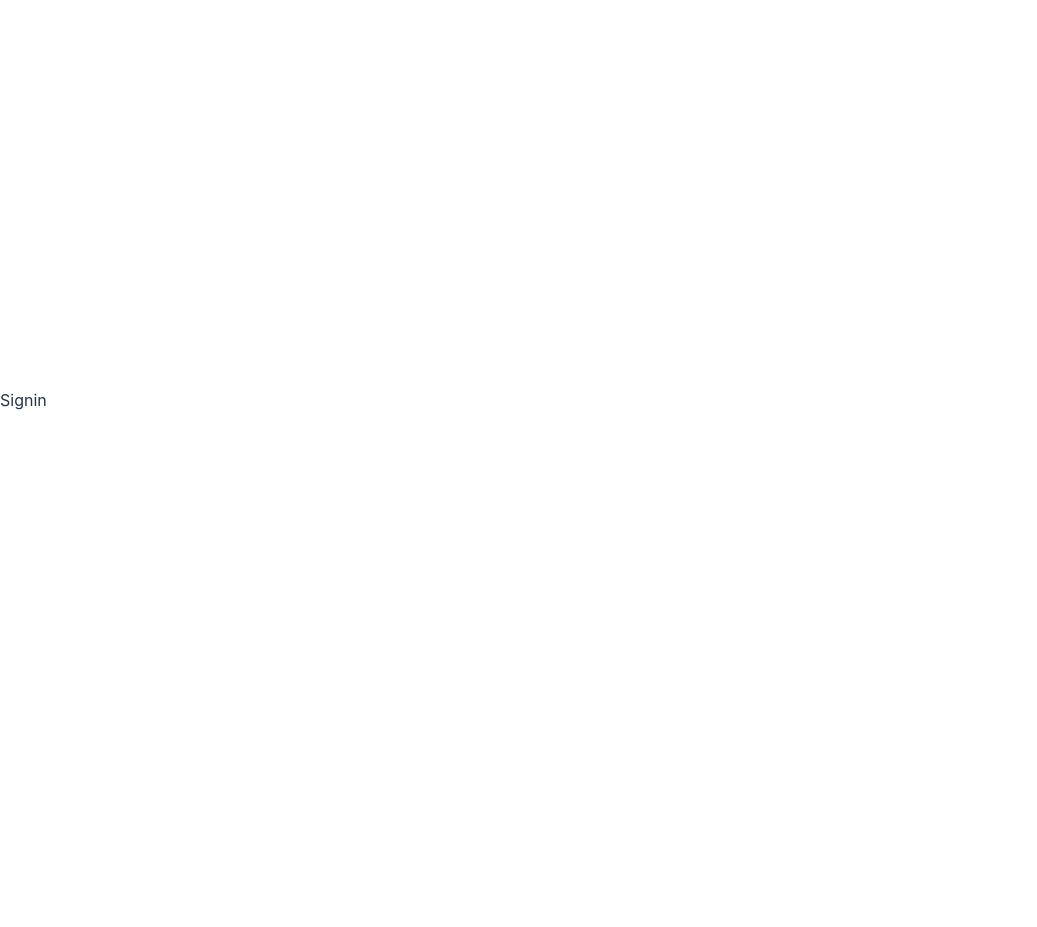
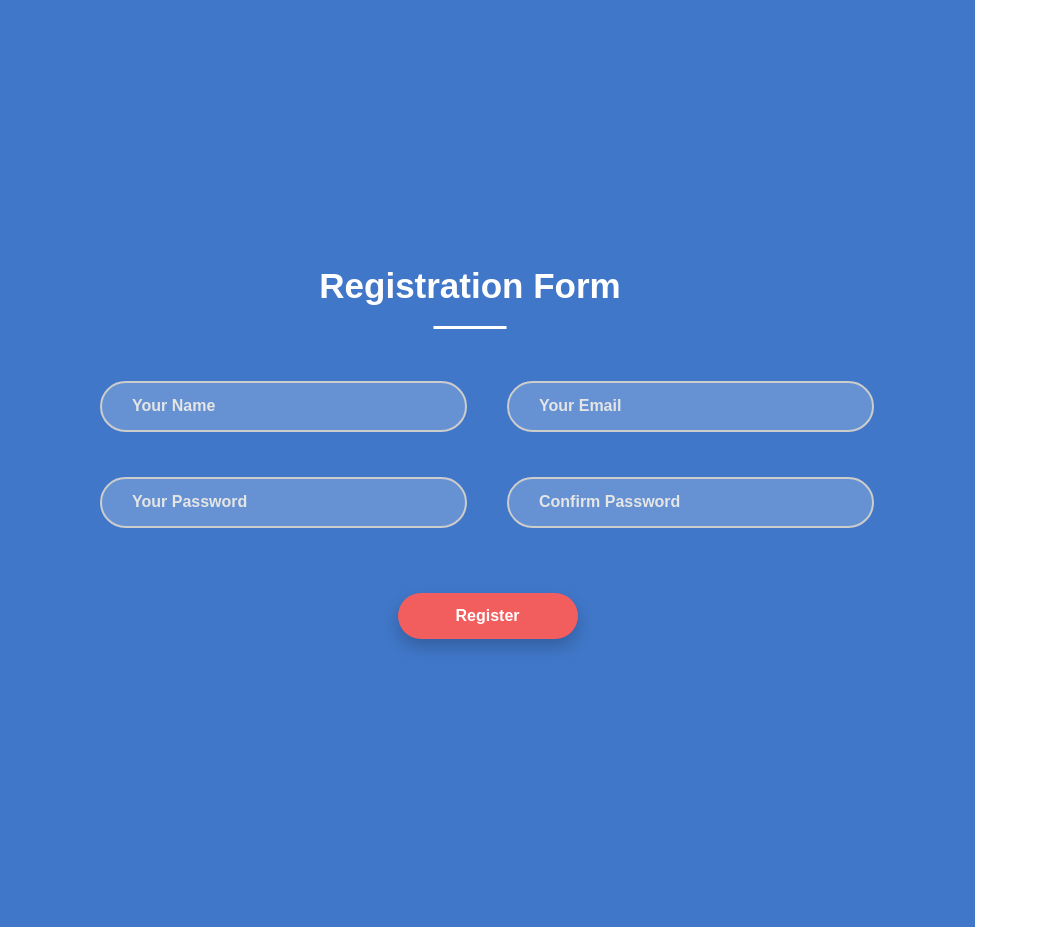
Before and after one commit to jkaus324/GreenLight-frontend-, a React (Vite) app: page /signin in a window 1280 px wide. Shown: the whole page, without its empty margins (0-1037 px from the left). Before the commit the page ends 800 px from the top, so only its background shows below. Built offline with nearby package versions, Linux system fonts and the light colour scheme.

Commit message:
Made design for signup/signin page

```diff
--- /dev/null
+++ b/src/components/Signin.css
@@ -0,0 +1,171 @@
+body {
+	margin:  0;
+}
+.page-content {
+	width: 100%;
+	margin:  0 auto;
+	background: #4077c8;
+	display: flex;
+	display: -webkit-flex;
+	justify-content: center;
+	-o-justify-content: center;
+	-ms-justify-content: center;
+	-moz-justify-content: center;
+	-webkit-justify-content: center;
+	align-items: center;
+	-o-align-items: center;
+	-ms-align-items: center;
+	-moz-align-items: center;
+	-webkit-align-items: center;
+}
+.form-v9-content  {
+	width: 975px;
+	border-radius: 15px;
+	-o-border-radius: 15px;
+	-ms-border-radius: 15px;
+	-moz-border-radius: 15px;
+	-webkit-border-radius: 15px;
+	margin: 185px 0;
+	font-family: 'Nunito', sans-serif;
+	color: #fff;
+	font-weight: 700;
+	font-size: 16px;
+	position: relative;
+}
+.form-v9-content .form-detail {
+    padding: 30px 135px 30px 100px;
+	position: relative;
+}
+.form-v9-content .form-detail h2 {
+	font-size: 35px;
+	text-align: center;
+	position: relative;
+	padding: 16px 0 13px;
+	margin-bottom: 55px;
+}
+.form-v9-content .form-detail h2::after {
+	background: #fff;
+	width: 73px;
+	height: 3px;
+	content: "";
+	position: absolute;
+	top: 100%;
+	left: 50%;
+    transform: translateX(-50%);
+    -o-transform: translateX(-50%);
+	-ms-transform: translateX(-50%);
+	-moz-transform: translateX(-50%);
+	-webkit-transform: translateX(-50%);
+}
+.form-v9-content .form-row-total {
+    display: flex;
+    display: -webkit-flex;
+    justify-content: space-between;
+    -o-justify-content: space-between;
+    -ms-justify-content: space-between;
+    -moz-justify-content: space-between;
+    -webkit-justify-content: space-between;
+}
+.form-v9-content .form-row {
+    width: 45%;
+}
+.form-v9-content .form-detail .form-row-last {
+	text-align: center;
+}
+.form-v9-content .form-detail .input-text {
+	margin-bottom: 45px;
+}
+.form-v9-content .form-detail input {
+	width: 100%;
+    padding: 14.5px 0px 14.5px 30px;
+    border: 2px solid #ccc;
+    appearance: unset;
+    -moz-appearance: unset;
+    -webkit-appearance: unset;
+    -o-appearance: unset;
+    -ms-appearance: unset;
+    outline: none;
+    -moz-outline: none;
+    -webkit-outline: none;
+    -o-outline: none;
+    -ms-outline: none;
+    border-radius: 27.5px;
+	-o-border-radius: 27.5px;
+	-ms-border-radius: 27.5px;
+	-moz-border-radius: 27.5px;
+	-webkit-border-radius: 27.5px;
+	font-family: 'Nunito', sans-serif;
+    font-size: 16px;
+    font-weight: 700;
+    background: rgba(255, 255, 255, 0.2)
+}
+.form-v9-content .form-detail input:focus {
+	border: 2px solid #999;
+}
+.form-v9-content .form-detail .register {
+	background: #f25d5d;
+	border-radius: 25px;
+	-o-border-radius: 25px;
+	-ms-border-radius: 25px;
+	-moz-border-radius: 25px;
+	-webkit-border-radius: 25px;
+	width: 180px;
+	box-shadow: 0px 8px 16px 0px rgba(0, 0, 0, 0.2);
+	-o-box-shadow: 0px 8px 16px 0px rgba(0, 0, 0, 0.2);
+	-ms-box-shadow: 0px 8px 16px 0px rgba(0, 0, 0, 0.2);
+	-moz-box-shadow: 0px 8px 16px 0px rgba(0, 0, 0, 0.2);
+	-webkit-box-shadow: 0px 8px 16px 0px rgba(0, 0, 0, 0.2);
+	border: none;
+	margin: 20px 0 73px 35px;
+	cursor: pointer;
+	font-family: 'Nunito', sans-serif;
+	color: #fff;
+	font-weight: 700;
+	font-size: 16px;
+}
+.form-v9-content .form-detail .register:hover {
+	background: #d95252;
+}
+.form-v9-content .form-detail .form-row-last input {
+	padding: 14px;
+}
+input::-webkit-input-placeholder { /* Chrome/Opera/Safari */
+  color: #e5e5e5;
+  font-size: 16px;
+}
+input::-moz-placeholder { /* Firefox 19+ */
+  color: #e5e5e5;
+  font-size: 16px;
+}
+input:-ms-input-placeholder { /* IE 10+ */
+  color: #e5e5e5;
+  font-size: 16px;
+}
+input:-moz-placeholder { /* Firefox 18- */
+  color: #e5e5e5;
+  font-size: 16px;
+}
+
+/* Responsive */
+@media screen and (max-width: 1199px) {
+	.form-v9-content {
+	    margin: 185px 20px;
+	}
+}
+@media screen and (max-width: 767px) {
+	.form-v9-content .form-row-total {
+		flex-direction: column;
+		-o-flex-direction: column;
+		-ms-flex-direction: column;
+		-moz-flex-direction: column;
+		-webkit-flex-direction: column;
+	}
+	.form-v9-content .form-row {
+		width: 100%;
+	}
+}
+@media screen and (max-width: 575px) {
+	.form-v9-content .form-detail {
+	    padding: 30px 45px 30px 10px;
+	}
+}
--- a/src/components/Signin.jsx
+++ b/src/components/Signin.jsx
@@ -1,9 +1,37 @@
-import React from 'react'
+// RegisterFormV9.js
 
-const Signin = () => {
+import React from 'react';
+import './Signin.css';
+
+function RegisterFormV9() {
   return (
-    <div>Signin</div>
-  )
+    <div className="page-content">
+      <div className="form-v9-content">
+        <form className="form-detail" action="#" method="post">
+          <h2>Registration Form</h2>
+          <div className="form-row-total">
+            <div className="form-row">
+              <input type="text" name="full-name" id="full-name" className="input-text" placeholder="Your Name" required />
+            </div>
+            <div className="form-row">
+              <input type="text" name="your-email" id="your-email" className="input-text" placeholder="Your Email" required pattern="[^@]+@[^@]+.[a-zA-Z]{2,6}" />
+            </div>
+          </div>
+          <div className="form-row-total">
+            <div className="form-row">
+              <input type="password" name="password" id="password" className="input-text" placeholder="Your Password" required />
+            </div>
+            <div className="form-row">
+              <input type="password" name="comfirm-password" id="comfirm-password" className="input-text" placeholder="Confirm Password" required />
+            </div>
+          </div>
+          <div className="form-row-last">
+            <input type="submit" name="register" className="register" value="Register" />
+          </div>
+        </form>
+      </div>
+    </div>
+  );
 }
 
-export default Signin
+export default RegisterFormV9;
--- a/src/components/Signup.jsx
+++ b/src/components/Signup.jsx
@@ -1,9 +1,37 @@
-import React from 'react'
+// RegisterFormV9.js
 
-const Signup = () => {
+import React from 'react';
+import './Signin.css';
+
+function RegisterFormV9() {
   return (
-    <div>Signup</div>
-  )
+    <div className="page-content">
+      <div className="form-v9-content">
+        <form className="form-detail" action="#" method="post">
+          <h2>Registration Form</h2>
+          <div className="form-row-total">
+            <div className="form-row">
+              <input type="text" name="full-name" id="full-name" className="input-text" placeholder="Your Name" required />
+            </div>
+            <div className="form-row">
+              <input type="text" name="your-email" id="your-email" className="input-text" placeholder="Your Email" required pattern="[^@]+@[^@]+.[a-zA-Z]{2,6}" />
+            </div>
+          </div>
+          <div className="form-row-total">
+            <div className="form-row">
+              <input type="password" name="password" id="password" className="input-text" placeholder="Your Password" required />
+            </div>
+            <div className="form-row">
+              <input type="password" name="comfirm-password" id="comfirm-password" className="input-text" placeholder="Confirm Password" required />
+            </div>
+          </div>
+          <div className="form-row-last">
+            <input type="submit" name="register" className="register" value="Register" />
+          </div>
+        </form>
+      </div>
+    </div>
+  );
 }
 
-export default Signup
+export default RegisterFormV9;
```
